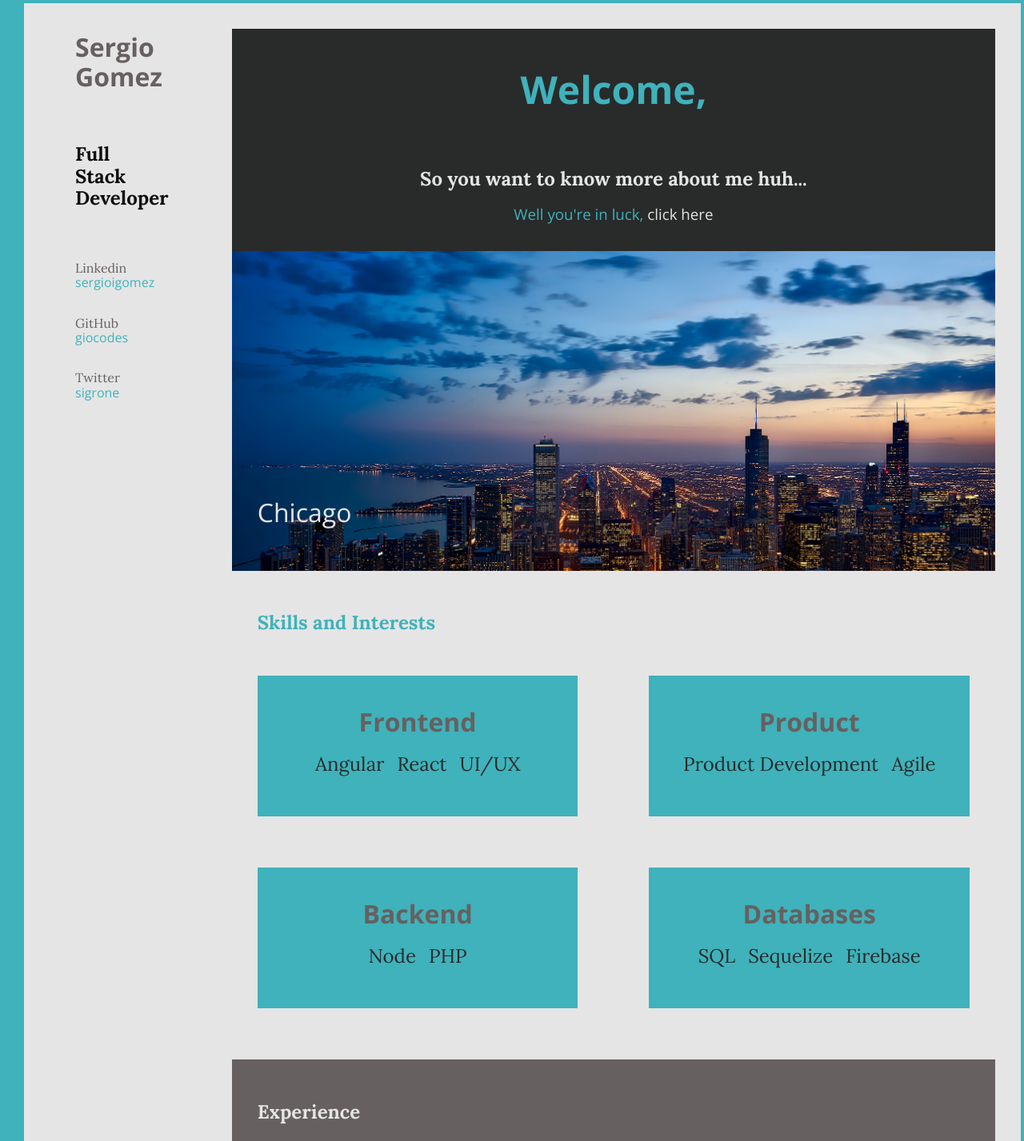
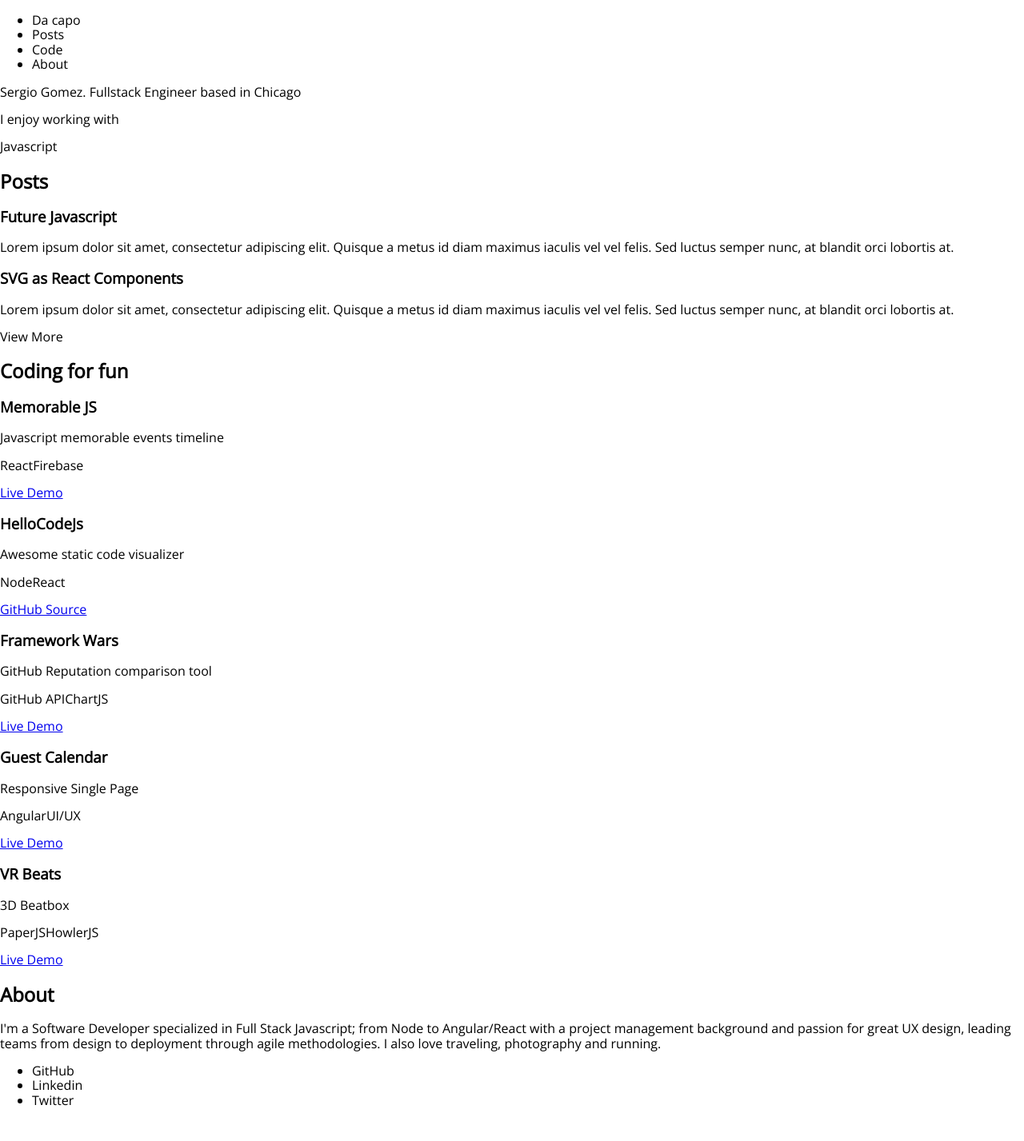
Before and after one commit to giocodes/portfolio, a React (Create React App) app: page / in a window 1280 px wide. Shown: the top 1427 px of the page at 80% size. After the commit the page ends 1401 px from the top, so only its background shows below. Built offline with nearby package versions, Linux system fonts and the light colour scheme.

Commit message:
Basic Markup and components

```diff
--- /dev/null
+++ b/src/components/About/index.js
@@ -0,0 +1,27 @@
+import React from 'react';
+import PropTypes from 'prop-types';
+
+const About = props => {
+  return (
+    <div>
+      <h2>About</h2>
+      <p>
+        I'm a Software Developer specialized in Full Stack Javascript; from Node
+        to Angular/React with a project management background and passion for
+        great UX design, leading teams from design to deployment through agile
+        methodologies. I also love traveling, photography and running.
+      </p>
+      <div>
+        <ul>
+          <li>GitHub</li>
+          <li>Linkedin</li>
+          <li>Twitter</li>
+        </ul>
+      </div>
+    </div>
+  );
+};
+
+About.propTypes = {};
+
+export default About;
--- /dev/null
+++ b/src/components/Header/index.js
@@ -0,0 +1,16 @@
+import React from 'react';
+
+const Header = () => {
+  return (
+    <div>
+      <ul>
+        <li>Da capo</li>
+        <li>Posts</li>
+        <li>Code</li>
+        <li>About</li>
+      </ul>
+    </div>
+  );
+};
+
+export default Header;
--- /dev/null
+++ b/src/components/Intro/index.js
@@ -0,0 +1,13 @@
+import React from 'react';
+
+const Intro = () => {
+  return (
+    <div>
+      <p>Sergio Gomez. Fullstack Engineer based in Chicago</p>
+      <p>I enjoy working with</p>
+      <p>Javascript</p>
+    </div>
+  );
+};
+
+export default Intro;
--- /dev/null
+++ b/src/components/Posts/index.js
@@ -0,0 +1,24 @@
+import React from 'react';
+import PropTypes from 'prop-types';
+
+const Posts = ({posts}) => {
+  console.log(posts)
+  return (
+    <div>
+      <h2>Posts</h2>
+      {posts.map(({id, title, description}) => (
+        <article key={id}>
+          <h3>{title}</h3>
+          <p>{description}</p>
+        </article>
+      ))}
+      <div>View More</div>
+    </div>
+  );
+};
+
+Posts.propTypes = {
+  posts: PropTypes.array
+};
+
+export default Posts;
--- /dev/null
+++ b/src/components/Projects/index.js
@@ -0,0 +1,24 @@
+import React from 'react';
+import PropTypes from 'prop-types';
+
+const Projects = ({ projects }) => {
+  return (
+    <div>
+      <h2>Coding for fun</h2>
+      {projects.map(({ id, name, description, tags, url, label }) => (
+        <article key={id}>
+          <h3>{name}</h3>
+          <p>{description}</p>
+          <p>{tags}</p>
+          <a href={url}>{label}</a>
+        </article>
+      ))}
+    </div>
+  );
+};
+
+Projects.propTypes = {
+  projects: PropTypes.array
+};
+
+export default Projects;
--- a/src/containers/App.js
+++ b/src/containers/App.js
@@ -1,44 +1,22 @@
 import React, { Component } from 'react';
-import LeftPanel from '../components/LeftPanel/';
-import RightPanel from '../components/RightPanel/';
-import data from '../data/data.json';
-import randomPalette from '../data/colors';
+import Header from '../components/Header';
+import Intro from '../components/Intro';
+import Posts from '../components/Posts';
+import Projects from '../components/Projects';
+import About from '../components/About';
+import posts from '../data/posts';
+import projects from '../data/projects';
 
-const { profile, categories } = data;
-const phrases = [
-  'Why so serious?',
-  'Much better!',
-  'Wow! 😎',
-  'Daba dee, daba da',
-  'Do that again!'
-];
 class App extends Component {
-  constructor(props) {
-    super(props);
-    this.state = {
-      color: [0,0],
-      pristine: true
-    };
-    this.newColors = this.newColors.bind(this);
-  }
-  newColors() {
-    let palette = randomPalette(this.state.color);
-    palette[1].forEach((color, idx) => {
-      document.documentElement.style.setProperty(`--color${idx + 1}`, color);
-    });
-    this.setState({ color: palette[0], pristine: false });
-  }
+
   render() {
     return (
-      <main className="flex-l color4 bg-animate bg-color1">
-        <LeftPanel profile={profile} />
-        <RightPanel
-          categories={categories}
-          skills={profile.skills}
-          newColors={this.newColors}
-          phrase={phrases[this.state.color[0]]}
-          pristine={this.state.pristine}
-        />
+      <main >
+      <Header/>
+      <Intro/>
+      <Posts posts={posts}/>
+      <Projects projects={projects}/>
+      <About/>
       </main>
     );
   }
--- /dev/null
+++ b/src/data/posts.js
@@ -0,0 +1,14 @@
+export default [
+  {
+    id: 1,
+    title: 'Future Javascript',
+    description:
+    'Lorem ipsum dolor sit amet, consectetur adipiscing elit. Quisque a metus id diam maximus iaculis vel vel felis. Sed luctus semper nunc, at blandit orci lobortis at.',
+  },
+  {
+    id: 2,
+    title: 'SVG as React Components',
+    description:
+      'Lorem ipsum dolor sit amet, consectetur adipiscing elit. Quisque a metus id diam maximus iaculis vel vel felis. Sed luctus semper nunc, at blandit orci lobortis at.',
+  },
+];
--- /dev/null
+++ b/src/data/projects.js
@@ -0,0 +1,42 @@
+export default [
+  {
+    id: 1,
+    name: 'Memorable JS',
+    description: 'Javascript memorable events timeline',
+    tags: ['React', 'Firebase'],
+    url: 'https://giocodes.github.io/memorable/',
+    label: 'Live Demo',
+  },
+  {
+    id: 2,
+    name: 'HelloCodeJs',
+    description: 'Awesome static code visualizer',
+    tags: ['Node', 'React'],
+    url: 'https://github.com/giocodes/helloCodeJS/',
+    label: 'GitHub Source',
+  },
+  {
+    id: 3,
+    name: 'Framework Wars',
+    description: 'GitHub Reputation comparison tool',
+    tags: ['GitHub API', 'ChartJS'],
+    url: 'https://github.com/giocodes/FrameworkWars',
+    label: 'Live Demo',
+  },
+  {
+    id: 4,
+    name: 'Guest Calendar',
+    description: 'Responsive Single Page',
+    tags: ['Angular', 'UI/UX'],
+    url: 'https://github.com/giocodes/guest-calendar',
+    label: 'Live Demo',
+  },
+  {
+    id: 5,
+    name: 'VR Beats',
+    description: '3D Beatbox',
+    tags: ['PaperJS', 'HowlerJS'],
+    url: 'https://github.com/giocodes/vr-beats',
+    label: 'Live Demo',
+  },
+];
--- a/src/index.js
+++ b/src/index.js
@@ -1,7 +1,7 @@
 import React from 'react';
 import ReactDOM from 'react-dom';
 import '../node_modules/tachyons/css/tachyons.css';
-import './index.css';
+import './styles/styles.css';
 import App from './containers/App';
 
 ReactDOM.render(<App />, document.getElementById('root'));
--- /dev/null
+++ b/src/styles/styles.css
@@ -0,0 +1,5 @@
+@import url('https://fonts.googleapis.com/css?family=Open+Sans');
+
+body {
+  font-family: 'Open Sans', sans-serif;
+}
```
Also changed, not shown: public/background.jpg (added), src/ex-index.css (renamed from src/index.css).
